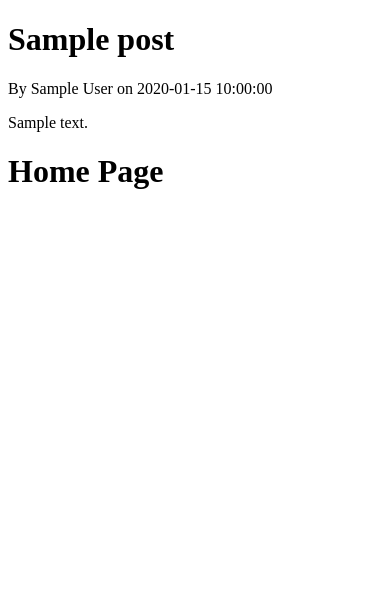
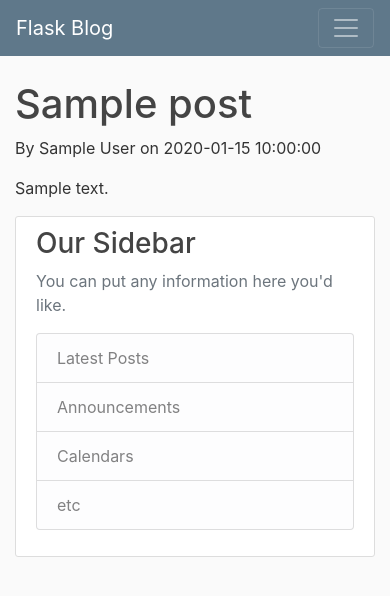
Before and after one commit to chewzzz1014/flask-projects, a Flask app: template flask-blog/templates/home.html in a window 390 px wide. Shown: the top 596 px of the page. Run offline with Flask 2, Linux system fonts and the light colour scheme; the template is opened without the code that fills it: most values are stand-ins (such as "Sample title", 1, 10 or a date in 2020).

Commit message:
Add style using url_for

```diff
--- a/flask-blog/flaskblog.py
+++ b/flask-blog/flaskblog.py
@@ -1,4 +1,4 @@
-from flask import Flask, render_template
+from flask import Flask, render_template, url_for
 
 # __name__ is directory name
 app = Flask(__name__)
--- a/flask-blog/templates/home.html
+++ b/flask-blog/templates/home.html
@@ -1,25 +1,10 @@
-<!DOCTYPE html>
-<html lang="en">
+{% extends "layout.html" %}
+{% block content %}
 
-<head>
-    <meta charset="UTF-8">
-    <meta http-equiv="X-UA-Compatible" content="IE=edge">
-    <meta name="viewport" content="width=device-width, initial-scale=1.0">
+{% for post in posts:%}
+<h1>{{ post.title }}</h1>
+<p>By {{ post.author }} on {{ post.date_post }}</p>
+<p>{{ post.content }}</p>
+{% endfor %}
 
-    {% if title: %}
-    <title>Flask Blog - {{title}}</title>
-    {% else: %}
-    <title>Flask Blog</title>
-    {% endif %}
-</head>
-
-<body>
-    {% for post in posts:%}
-    <h1>{{ post.title }}</h1>
-    <p>By {{ post.author }} on {{ post.date_post }}</p>
-    <p>{{ post.content }}</p>
-    {% endfor %}
-    <h1>Home Page</h1>
-</body>
-
-</html>
+{% endblock content %}
--- a/flask-blog/templates/layout.html
+++ b/flask-blog/templates/layout.html
@@ -9,7 +9,7 @@
     <!-- Bootstrap CSS -->
     <link rel="stylesheet" href="https://cdn.jsdelivr.net/npm/bootstrap@4.3.1/dist/css/bootstrap.min.css"
         integrity="sha384-ggOyR0iXCbMQv3Xipma34MD+dH/1fQ784/j6cY/iJTQUOhcWr7x9JvoRxT2MZw1T" crossorigin="anonymous">
-
+    <link rel="stylesheet" href="{{ url_for('static', filename='main.css') }}">
     {% if title: %}
     <title>Flask Blog - {{title}}</title>
     {% else: %}
@@ -18,9 +18,49 @@
 </head>
 
 <body>
-    <div class="container">
-        {% block content %}{% endblock %}
-    </div>
+    <header class="site-header">
+        <nav class="navbar navbar-expand-md navbar-dark bg-steel fixed-top">
+            <div class="container">
+                <a class="navbar-brand mr-4" href="/">Flask Blog</a>
+                <button class="navbar-toggler" type="button" data-toggle="collapse" data-target="#navbarToggle"
+                    aria-controls="navbarToggle" aria-expanded="false" aria-label="Toggle navigation">
+                    <span class="navbar-toggler-icon"></span>
+                </button>
+                <div class="collapse navbar-collapse" id="navbarToggle">
+                    <div class="navbar-nav mr-auto">
+                        <a class="nav-item nav-link" href="/">Home</a>
+                        <a class="nav-item nav-link" href="/about">About</a>
+                    </div>
+                    <!-- Navbar Right Side -->
+                    <div class="navbar-nav">
+                        <a class="nav-item nav-link" href="/login">Login</a>
+                        <a class="nav-item nav-link" href="/register">Register</a>
+                    </div>
+                </div>
+            </div>
+        </nav>
+    </header>
+
+    <main role="main" class="container">
+        <div class="row">
+            <div class="col-md-8">
+                {% block content %}{% endblock %}
+            </div>
+            <div class="col-md-4">
+                <div class="content-section">
+                    <h3>Our Sidebar</h3>
+                    <p class='text-muted'>You can put any information here you'd like.
+                    <ul class="list-group">
+                        <li class="list-group-item list-group-item-light">Latest Posts</li>
+                        <li class="list-group-item list-group-item-light">Announcements</li>
+                        <li class="list-group-item list-group-item-light">Calendars</li>
+                        <li class="list-group-item list-group-item-light">etc</li>
+                    </ul>
+                    </p>
+                </div>
+            </div>
+        </div>
+    </main>
 
     <script src="https://code.jquery.com/jquery-3.3.1.slim.min.js"
         integrity="sha384-q8i/X+965DzO0rT7abK41JStQIAqVgRVzpbzo5smXKp4YfRvH+8abtTE1Pi6jizo"
```
Also changed, not shown: flask-blog/templates/about.html (+4 -18 lines).
